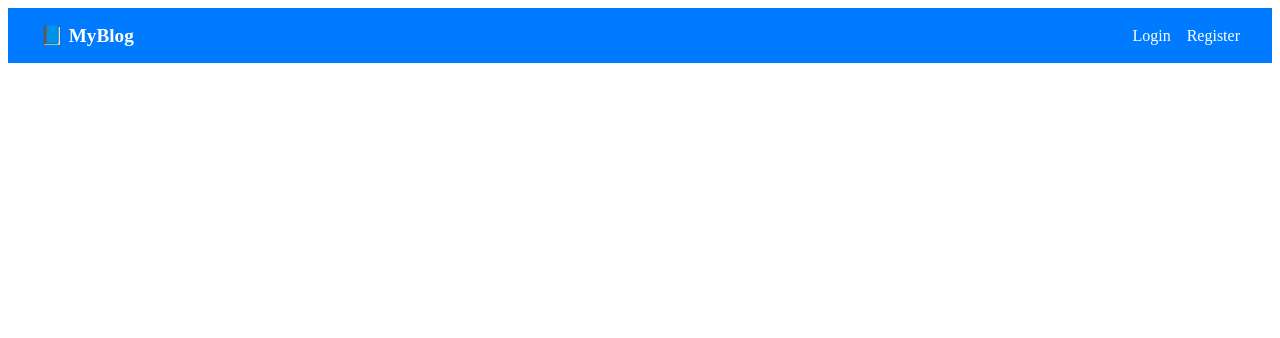
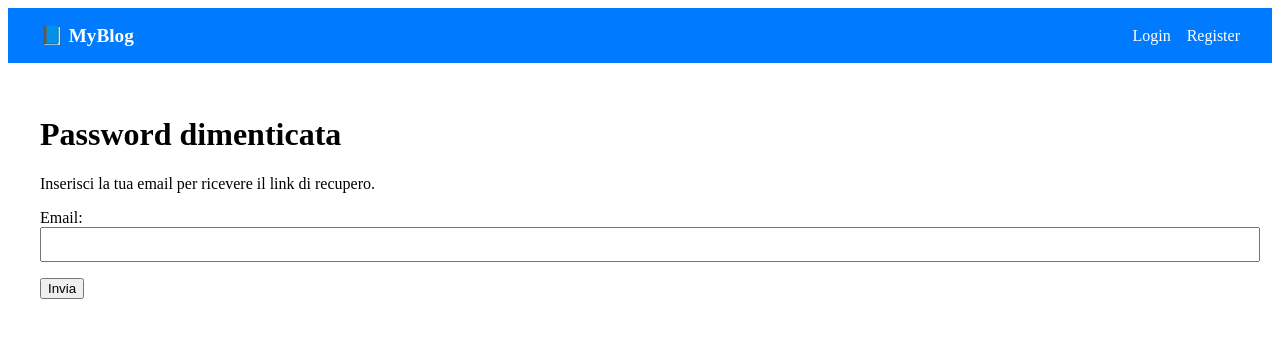
Before and after one commit to giosuepinna/Multiuser_Blog, a React (Vite) app: page /forgot-password in a window 1280 px wide. Shown: the top 338 px of the page. Built offline with nearby package versions, Linux system fonts and the light colour scheme.

Commit message:
Aggiunta pagina ForgotPassword e route /forgot-password

```diff
--- a/src/App.jsx
+++ b/src/App.jsx
@@ -8,6 +8,7 @@ import Blog from "./pages/Blog";
 import PostDetail from "./pages/PostDetail";
 import ActivateAccount from "./pages/ActivateAccount";
 import NewPost from "./pages/NewPost";
+import ForgotPassword from "./pages/ForgotPassword";
 
 
 const App = () => {
@@ -23,6 +24,7 @@ const App = () => {
         <Route path="/" element={user ? <Blog /> : <Navigate to="/login" />} />
         <Route path="/post/:id" element={user ? <PostDetail /> : <Navigate to="/login" />} />
         <Route path="/new" element={user ? <NewPost /> : <Navigate to="/login" />} />
+        <Route path="/forgot-password" element={<ForgotPassword />} />
       </Routes>
     </BrowserRouter>
   );
--- /dev/null
+++ b/src/pages/ForgotPassword.jsx
@@ -0,0 +1,58 @@
+import React, { useState } from "react";
+
+const ForgotPassword = () => {
+  const [email, setEmail] = useState("");
+  const [message, setMessage] = useState("");
+  const [error, setError] = useState("");
+
+  const handleSubmit = async (e) => {
+    e.preventDefault();
+    setError("");
+    setMessage("");
+
+    try {
+      const res = await fetch("https://todo-pp.longwavestudio.dev/user/forgot-password", {
+        method: "POST",
+        headers: { "Content-Type": "application/json" },
+        body: JSON.stringify({ email }),
+      });
+
+      const data = await res.json();
+
+      if (!res.ok) {
+        throw new Error(data.message || "Errore durante l'invio");
+      }
+
+      setMessage("📩 Controlla la tua email per il link di recupero.");
+    } catch (err) {
+      console.error("❌ Errore:", err);
+      setError(err.message || "Errore imprevisto");
+    }
+  };
+
+  return (
+    <div style={{ padding: "2rem" }}>
+      <h1>Password dimenticata</h1>
+      <p>Inserisci la tua email per ricevere il link di recupero.</p>
+      <form onSubmit={handleSubmit}>
+        <div style={{ marginBottom: "1rem" }}>
+          <label>Email:</label>
+          <input
+            type="email"
+            value={email}
+            required
+            onChange={(e) => setEmail(e.target.value)}
+            style={{ width: "100%", padding: "0.5rem" }}
+          />
+        </div>
+
+        {error && <p style={{ color: "red" }}>{error}</p>}
+        {message && <p style={{ color: "green" }}>{message}</p>}
+
+        <button type="submit">Invia</button>
+      </form>
+    </div>
+  );
+};
+
+export default ForgotPassword;
--- a/src/pages/Login.jsx
+++ b/src/pages/Login.jsx
@@ -1,5 +1,5 @@
 import React, { useState } from "react";
-import { useNavigate } from "react-router-dom";
+import { useNavigate, Link } from "react-router-dom";
 import { useAuth } from "../contexts/AuthContext";
 
 const Login = () => {
@@ -15,7 +15,6 @@ const Login = () => {
 
     try {
       const res = await fetch("https://todo-pp.longwavestudio.dev/user/login", {
-
         method: "POST",
         headers: { "Content-Type": "application/json" },
         body: JSON.stringify({ email, password }),
@@ -26,9 +25,9 @@ const Login = () => {
       }
 
       const data = await res.json();
-      console.log("✅ Login response:", data); // <-- qui vediamo il token
+      console.log("✅ Login response:", data);
 
-      login(data); // salva nel context
+      login(data);
       navigate("/");
     } catch (err) {
       console.error("❌ Errore login:", err);
@@ -40,7 +39,7 @@ const Login = () => {
     <div style={{ padding: "2rem" }}>
       <h1>Accedi</h1>
       <form onSubmit={handleSubmit}>
-        <div>
+        <div style={{ marginBottom: "1rem" }}>
           <label>Email:</label>
           <input
             type="email"
@@ -50,7 +49,7 @@ const Login = () => {
           />
         </div>
 
-        <div>
+        <div style={{ marginBottom: "0.5rem" }}>
           <label>Password:</label>
           <input
             type="password"
@@ -58,6 +57,13 @@ const Login = () => {
             required
             onChange={(e) => setPassword(e.target.value)}
           />
+        </div>
+
+        {/* 👉 Link "Password dimenticata?" */}
+        <div style={{ marginBottom: "1rem" }}>
+          <Link to="/forgot-password" style={{ fontSize: "0.9rem", color: "#0077cc" }}>
+            Password dimenticata?
+          </Link>
         </div>
 
         {error && <p style={{ color: "red" }}>{error}</p>}
```
